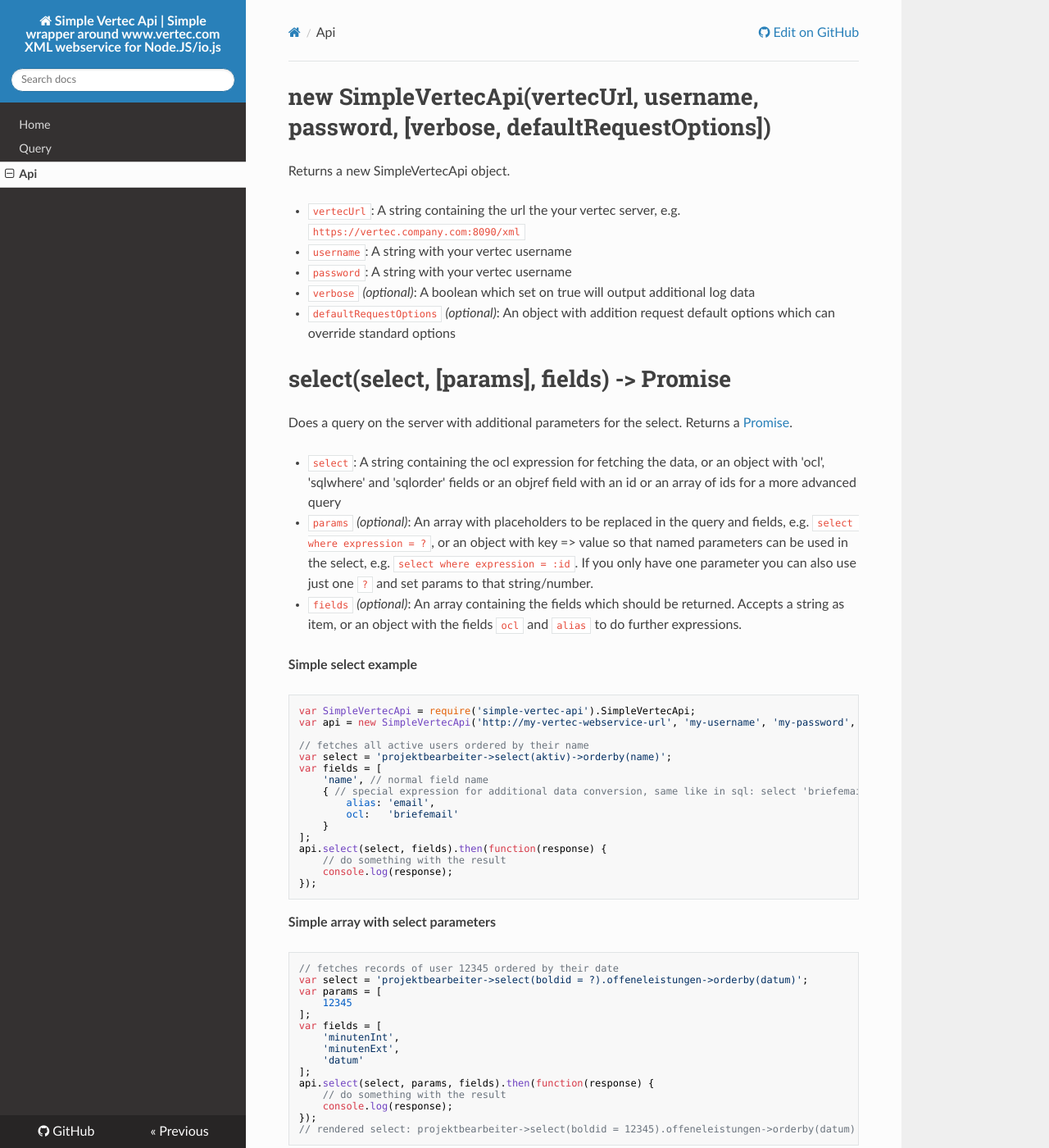
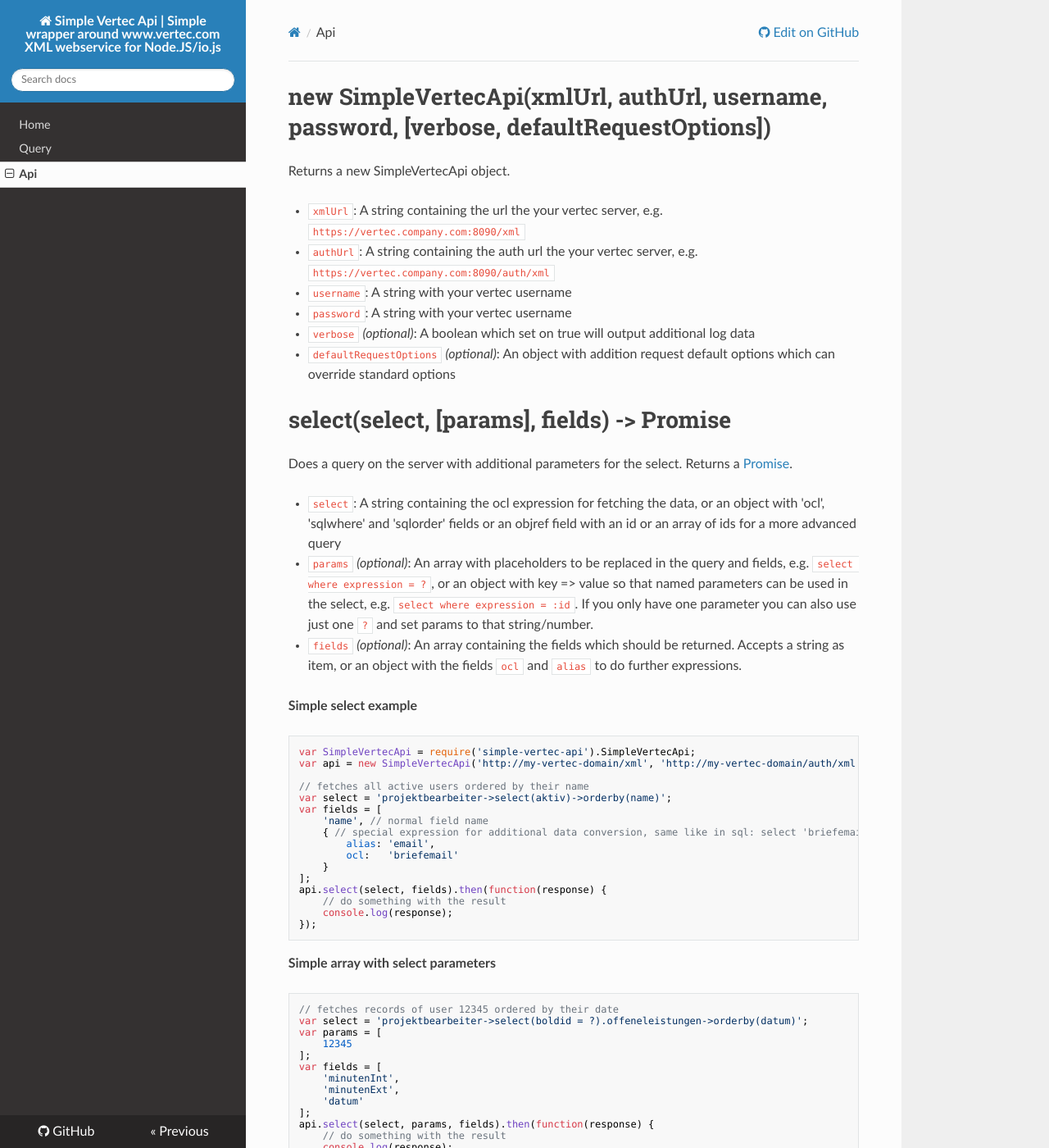
Before and after one commit to dimitri-koenig/simple-vertec-api, an MkDocs documentation site: the page built from docs/api.md, in a window 1280 px wide and 1400 px high. Shown: the whole window at 82% size. Built offline with MkDocs 1.6.1, drawn with Linux system fonts in a browser that asks for light colours; nearby versions of some CDN libraries; old or Windows-style settings are respelled for this version of MkDocs.

````diff
--- a/docs/api.md
+++ b/docs/api.md
@@ -1,8 +1,9 @@
-# new SimpleVertecApi(vertecUrl, username, password, [verbose, defaultRequestOptions])
+# new SimpleVertecApi(xmlUrl, authUrl, username, password, [verbose, defaultRequestOptions])
 
 Returns a new SimpleVertecApi object.
 
-* `vertecUrl`: A string containing the url the your vertec server, e.g. `https://vertec.company.com:8090/xml`
+* `xmlUrl`: A string containing the url the your vertec server, e.g. `https://vertec.company.com:8090/xml`
+* `authUrl`: A string containing the auth url the your vertec server, e.g. `https://vertec.company.com:8090/auth/xml`
 * `username`: A string with your vertec username
 * `password`: A string with your vertec username
 * `verbose` *(optional)*: A boolean which set on true will output additional log data
@@ -21,7 +22,7 @@ __Simple select example__
 
 ```javascript
 var SimpleVertecApi = require('simple-vertec-api').SimpleVertecApi;
-var api = new SimpleVertecApi('http://my-vertec-webservice-url', 'my-username', 'my-password', true);
+var api = new SimpleVertecApi('http://my-vertec-domain/xml', 'http://my-vertec-domain/auth/xml', 'my-username', 'my-password', true);
 
 // fetches all active users ordered by their name
 var select = 'projektbearbeiter->select(aktiv)->orderby(name)';
--- a/package.json
+++ b/package.json
@@ -1,7 +1,7 @@
 {
   "name": "simple-vertec-api",
   "description": "Simple Vertec Api for node.js",
-  "version": "4.0.0-beta4",
+  "version": "4.0.0",
   "author": "Dimitri König <dimitri@dimitrikoenig.net>",
   "contributors": [
     {
````
Also changed, not shown: CHANGELOG.md (+4 -0 lines), README.md (+4 -2 lines), docs/index.md (+2 -2 lines), docs/query.md (+1 -1 lines).
